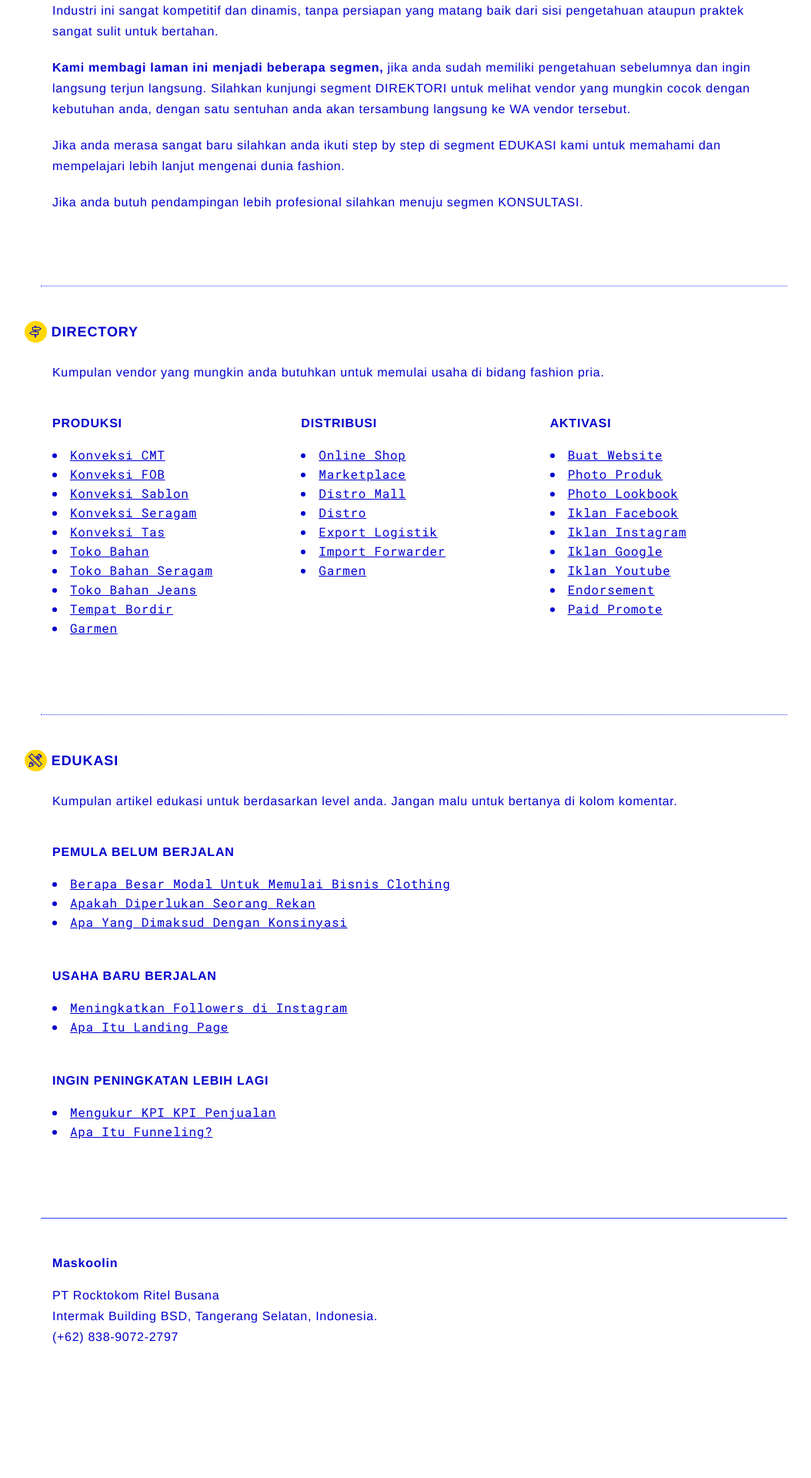
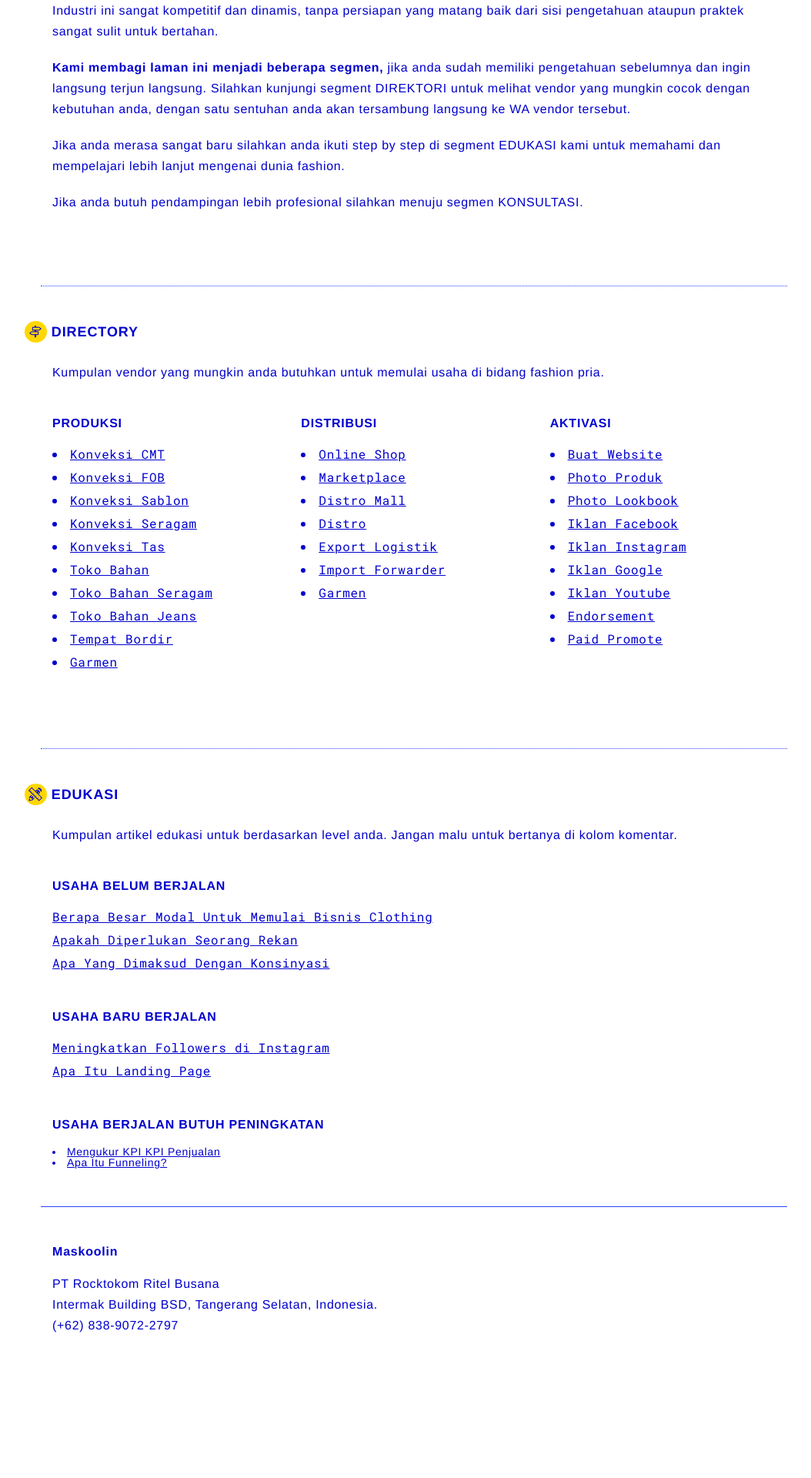
Before and after one commit to kemtol/fashion-pria, a Jekyll site: the page built from index.html, in a window 1280 px wide. Shown: the part 1108-3028 px from the top of the page at 77% size, without its empty margins (102-1156 px from the left). Built offline with Jekyll 4.4.1, drawn with Linux system fonts in a browser that asks for light colours.

Commit message:
no message

```diff
--- a/index.html
+++ b/index.html
@@ -16,8 +16,8 @@ is_landing: true
 				</div><!-- .section-head -->
 				<div class="row">
 					<div class="col-xs-12">
-						<h5>PEMULA BELUM BERJALAN</h5>
-						<ul>
+						<h5>USAHA BELUM BERJALAN</h5>
+						<ul class="l-none">
 							<li><a href="">Berapa Besar Modal Untuk Memulai Bisnis Clothing</a></li>
 							<li><a href="">Apakah Diperlukan Seorang Rekan </a></li>
 							<li><a href="">Apa Yang Dimaksud Dengan Konsinyasi </a></li>
@@ -25,14 +25,14 @@ is_landing: true
 					</div>
 					<div class="col-xs-12">
 						<h5>USAHA BARU BERJALAN</h5>
-						<ul>
+						<ul class="l-none">
 							<li><a href="">Meningkatkan Followers di Instagram</a></li>
 							<li><a href="">Apa Itu Landing Page</a></li>
 						</ul>
 					</div>
 					<div class="col-xs-12">
-						<h5>INGIN PENINGKATAN LEBIH LAGI</h5>
-						<ul>
+						<h5>USAHA BERJALAN BUTUH PENINGKATAN</h5>
+						<u class="l-none"l>
 							<li><a href="">Mengukur KPI KPI Penjualan</a></li>
 							<li><a href="">Apa Itu Funneling?</a></li>
 						</ul>
--- a/style.scss
+++ b/style.scss
@@ -145,9 +145,10 @@ ol, ul {
     list-style-position: inside;
     margin-bottom:5rem;
     li{
-    	line-height:25px;
+    	line-height:24px;
     	font-size:16px;
     	color: mediumblue;
+    	margin-bottom:6px;
     	font-family: 'Roboto Mono', sans-serif;
     	a{
     		text-decoration:underline;
@@ -159,6 +160,10 @@ ol, ul {
     	}
     }
 }
+ol.l-none, ul.l-none{
+	list-style:none
+}
+
 blockquote, q {
 	quotes: none;
 }
```
